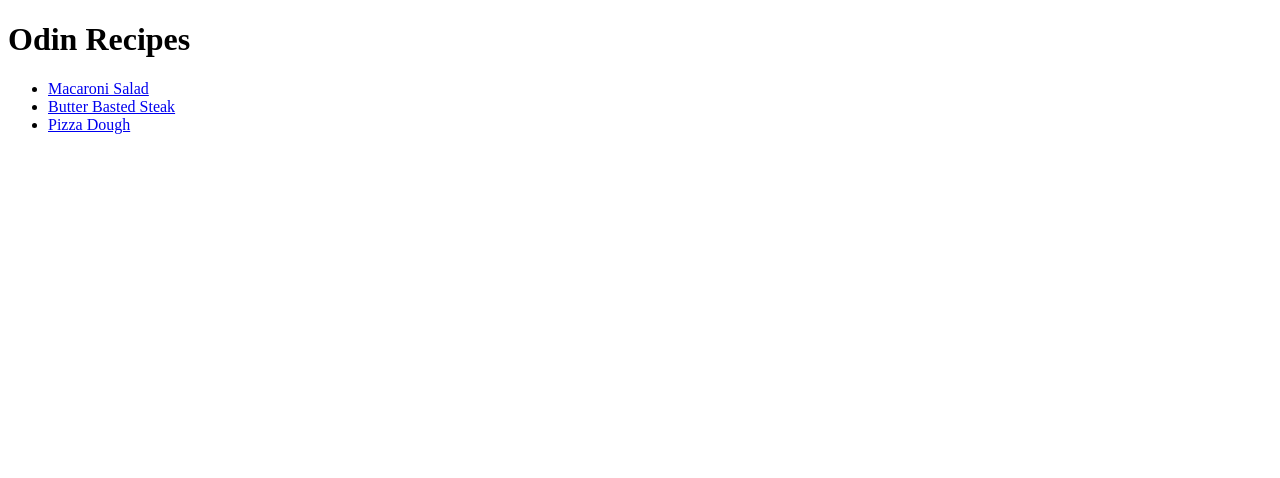
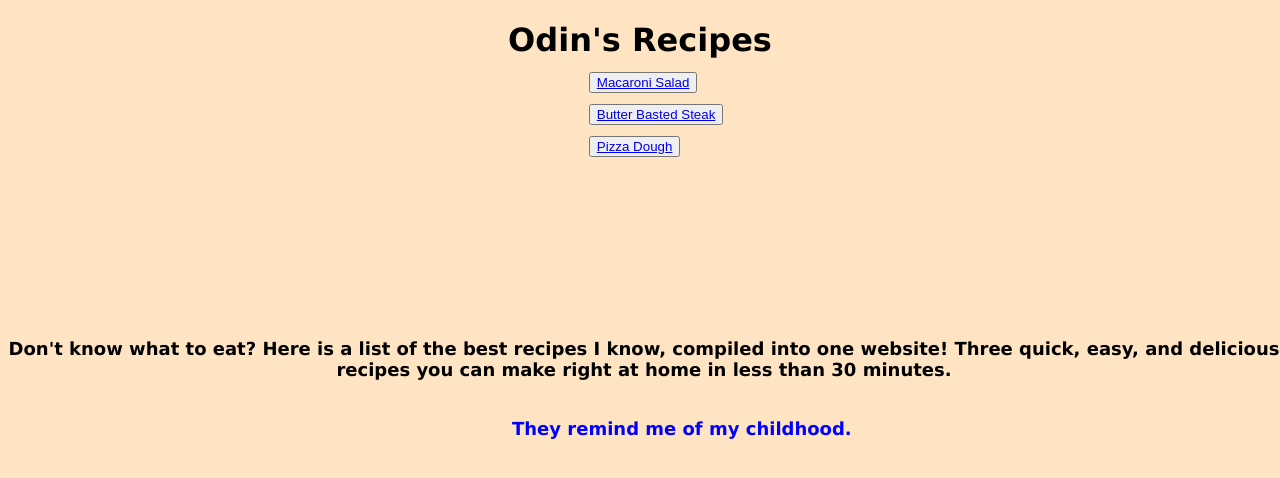
Before and after one commit to ajhatcher/odin-recipes, a plain HTML site: page index.html in a window 1280 px wide. Drawn offline with Linux system fonts and the light colour scheme.

Commit message:
Add CSS styles

```diff
--- a/index.html
+++ b/index.html
@@ -3,16 +3,24 @@
 <head>
     <meta charset="UTF-8">
     <meta name="viewport" content="width=device-width, initial-scale=1.0">
-    <title>Odin Recipes</title>
+    <title>Odin's Recipes</title>
+    <link rel="stylesheet" href = "styles.css">
 </head>
 <body>
+    <h1>Odin's Recipes</h1>
 
+    <ul>
+        <button id = "buttonOne"><a href="../odin-recipes/recipes/macaroni-salad.html">Macaroni Salad</a></button>
+        <button id = "buttonTwo"><a href = "../odin-recipes/recipes/steak.html">Butter Basted Steak</a></button>
+        <button id = "buttonThree"><a href = "../odin-recipes/recipes/pizzad.html">Pizza Dough</a></button>
+    </ul>
 
-    <h1>Odin Recipes</h1>
-    <ul>
-        <li><a href="../odin-recipes/recipes/macaroni-salad.html">Macaroni Salad</a></li>
-        <li><a href = "../odin-recipes/recipes/steak.html">Butter Basted Steak</a></li>
-        <li><a href = "../odin-recipes/recipes/pizzad.html">Pizza Dough</a></li>
-    </ul>
+     <p>
+        Don't know what to eat? Here is a list of the best recipes I know, compiled into one website! Three quick, easy, and delicious recipes you can make right at home in less than 30 minutes.
+        <div>
+            <p class = "blueColor">They remind me of my childhood.</p>
+         </div>
+    </p>
+
 </body>
 </html>
--- /dev/null
+++ b/styles.css
@@ -0,0 +1,55 @@
+body {
+    background-color:bisque;
+}
+
+h1{
+    text-align: center;
+    font-family:Verdana, Geneva, Tahoma, sans-serif ;
+}
+
+ul{
+    /* list-style-type:none; */
+    text-align: center;
+    font-family: Verdana, Geneva, Tahoma, sans-serif;
+}
+
+p{
+    text-align: center;
+    font-size: large;
+    font-family: Verdana, Geneva, Tahoma, sans-serif;
+    position: absolute;
+    font-weight: 600;
+    top: 40%;
+}
+
+body#WhiteColor {
+    background-color: white;
+}
+
+div p{
+    position: absolute;
+    top: 50%;
+    left: 40% ;
+}
+
+p.blueColor{
+    color: blue;
+}
+
+button#buttonOne{
+    position:absolute;
+    top: 9%;
+    left: 46%;
+}
+
+button#buttonTwo{
+    position:absolute;
+    top: 13%;
+    left:46%;
+}
+
+button#buttonThree{
+    position:absolute;
+    top: 17%;
+    left:46%;
+}
```
Also changed, not shown: images/download.png (added), images/rect.png (added).
